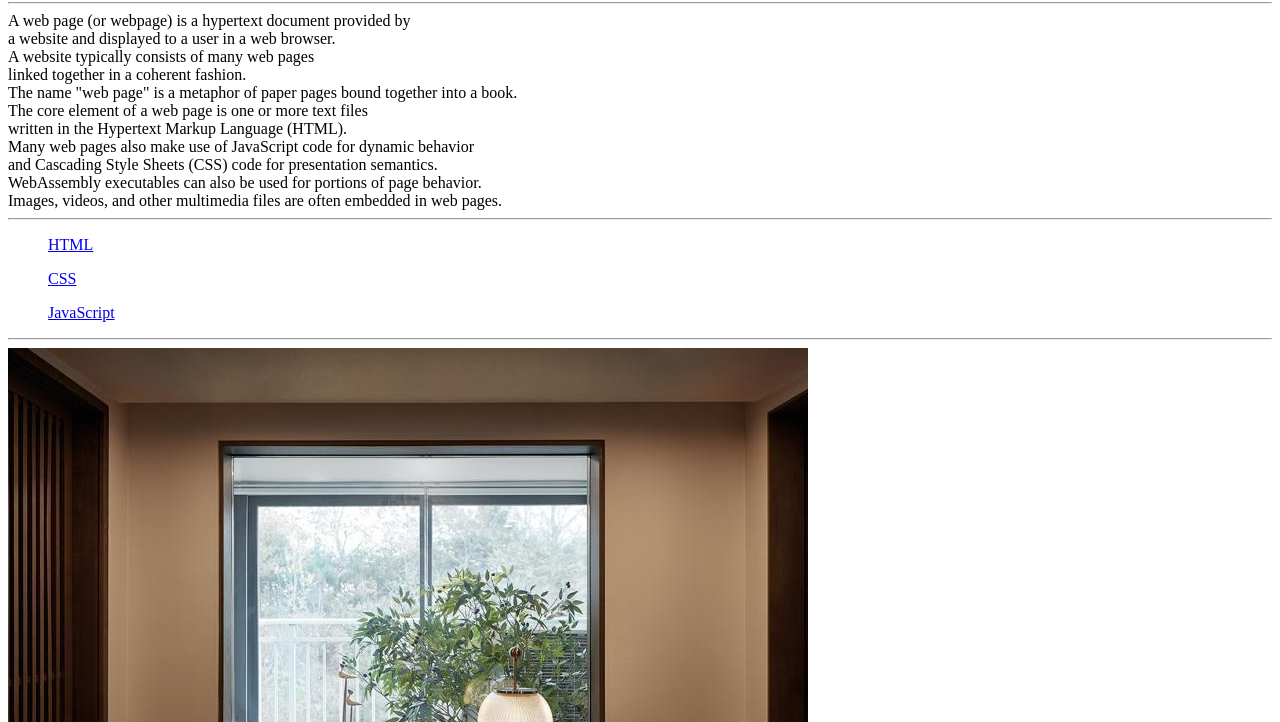
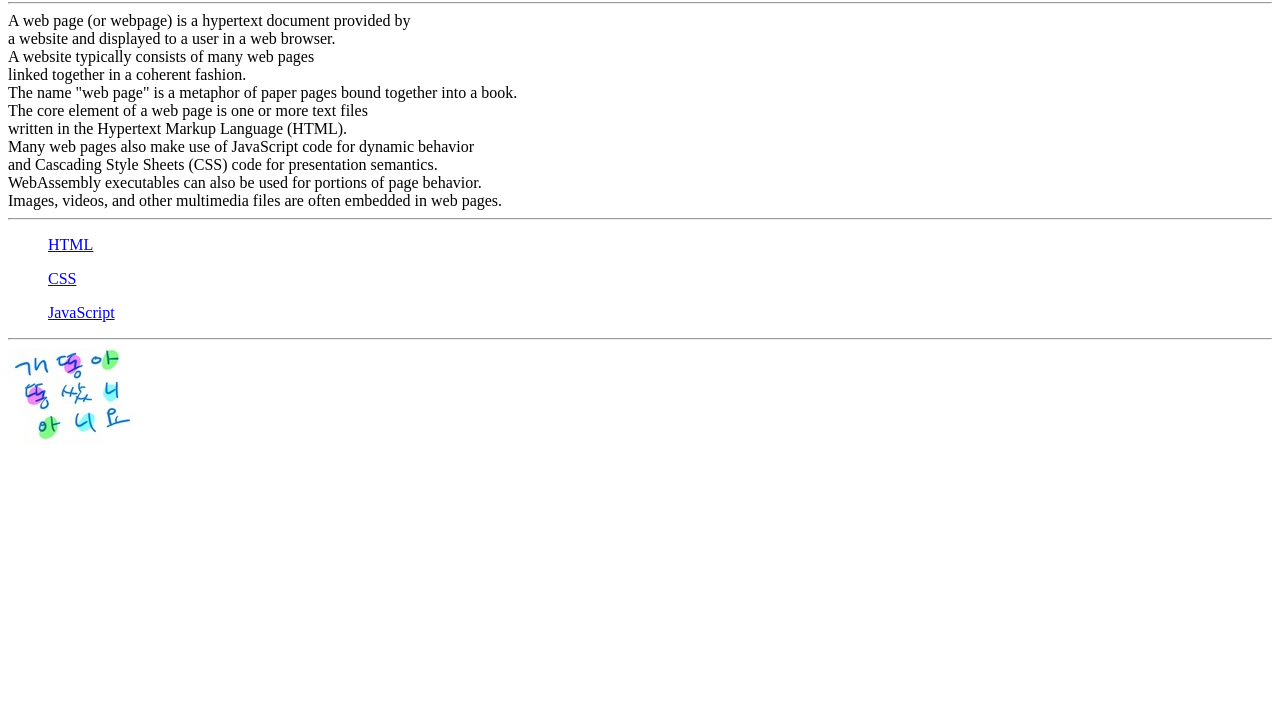
Before and after one commit to 30501kuminwu/web1, a plain HTML site: page index.html in a window 1280 px wide. Shown: the part 78-800 px from the top of the page. Drawn offline with Linux system fonts and the light colour scheme.

Commit message:
Update index.html

```diff
--- a/index.html
+++ b/index.html
@@ -26,7 +26,7 @@
     <ul><a href="css.html">CSS</a></ul>
     <ul><a href="JS.html">JavaScript</a></ul>
     <hr>
-    <img src="img\test1.jpg" alt="" width="" height="">
+    <img src="img\test2.jpg" alt="" width="" height="">
 
 </body>
 </html>
```
